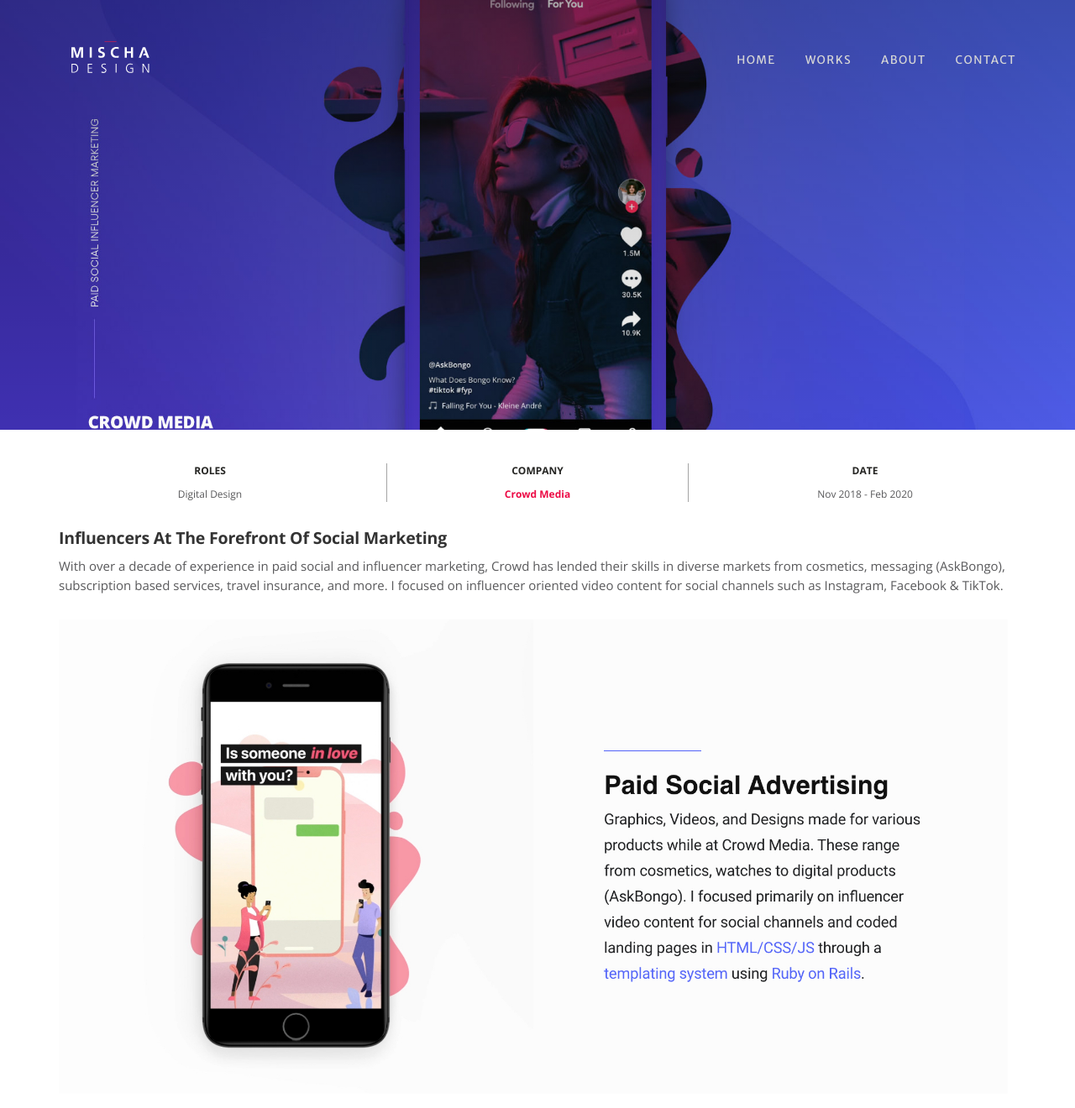
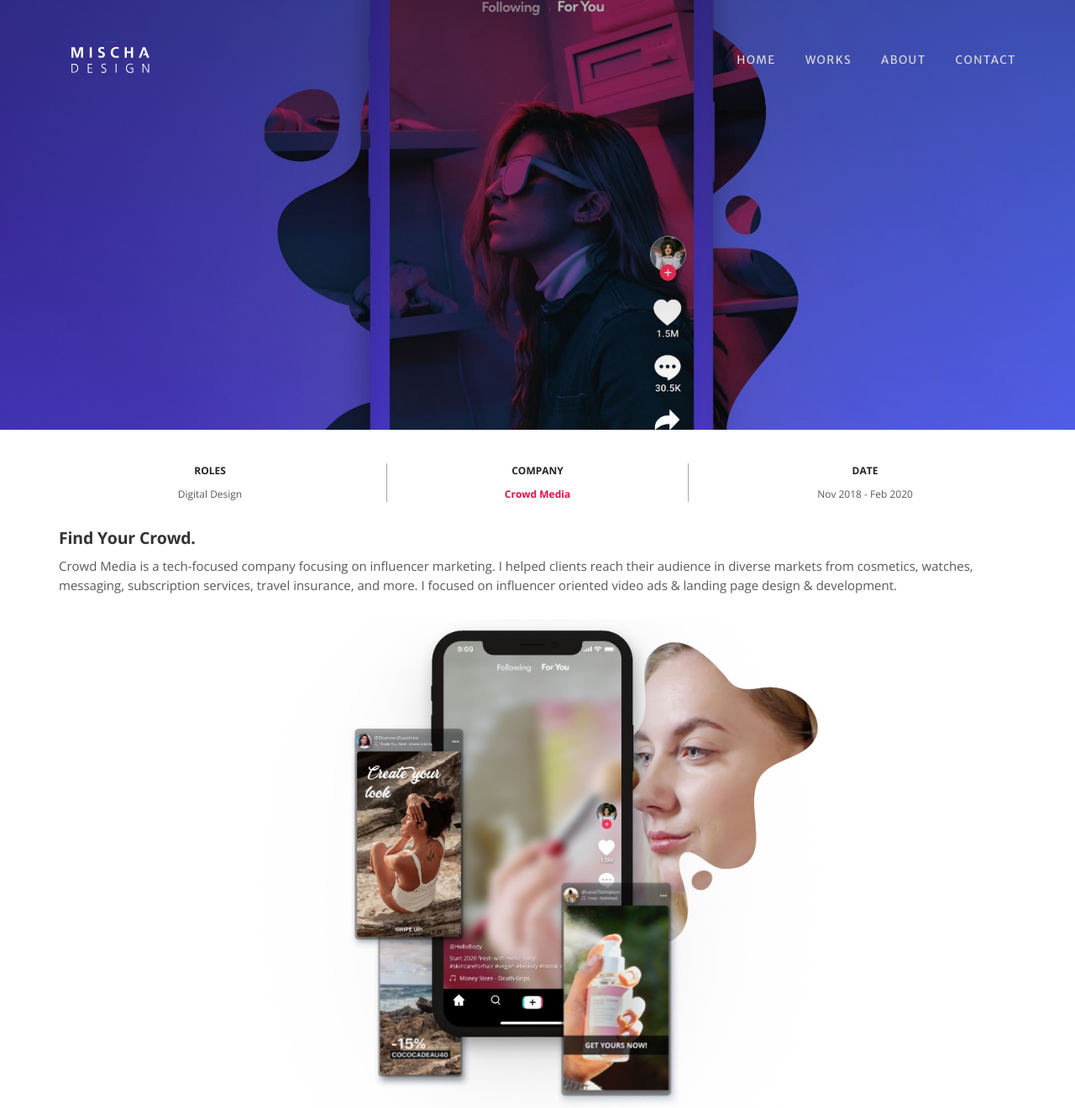
Before and after one commit to mfgoes/portfolio, a PHP site: page /crowdmedia.html in a window 1280 px wide. Shown: the top 1320 px of the page at 84% size. Run offline with PHP 8.4, Linux system fonts and the light colour scheme.

Commit message:
crowd page update 3
-new images
-new video
-new CSS

```diff
--- a/crowdmedia.html
+++ b/crowdmedia.html
@@ -28,6 +28,24 @@
     <meta name="msapplication-TileImage" content="img/favicons/favicon.png">
     <meta name="msapplication-config" content="img/favicons/browserconfig.xml">
     <meta name="theme-color" content="#16181a">
+
+    <style>
+        /*a {
+            color: #4747D8;
+        }*/
+
+        ::selection {
+        background: #4747D8;
+        }
+
+        @media (max-width: 700px) {
+        	iframe {
+        		height: auto;
+        	}
+        }
+
+    </style>
+
 </head>
 
 <body >
@@ -36,7 +54,7 @@
     <!-- End Navbar -->
 
     <!-- Start Header About Studio -->
-    <header class="about-studio item-img-crowd img-header">
+    <header class="about-studio item-img-crowd2 img-header">
         <div class="overlay grained"></div>
         <div class="container">
         </div>
@@ -73,17 +91,16 @@
 
             <!-- Start Post Content Text -->
             <div class="post-content-text">
-                <h2>influencers at the Forefront of Social marketing</h2>
+                <h2>Find your <strong>Crowd.</strong></h2>
                 <!-- Text 1 -->
-                <p>With over a decade of experience in paid social and influencer marketing, Crowd has lended their skills in diverse markets from cosmetics, messaging (AskBongo), subscription based services, travel insurance, and more. I focused on influencer oriented video content for social channels such as Instagram, Facebook & TikTok.</p>
+                <p>Crowd Media is a tech-focused company focusing on influencer marketing. I helped clients reach their audience in diverse markets from cosmetics, watches, messaging, subscription services, travel insurance, and more. I focused on influencer oriented video ads & landing page design & development.</p>
 
-               <img class ="img_full"src="img/crowdmedia/paidsocialadvertising.jpg" alt="">
-               <img class ="img_full"src="img/crowdmedia/Group 123.jpg" alt="">
-               <img class ="img_full"src="img/crowdmedia/LP 2.jpg" alt="">
-               <img class ="img_full"src="img/crowdmedia/Group 129.jpg" alt="">
-               <img class ="img_full"src="img/crowdmedia/Group 127.jpg" alt="">
-               <img class ="img_full"src="img/crowdmedia/Group 130.jpg" alt="">
-
+               <img class ="img_full"src="img/crowdmedia/portfolio - influencer img.jpg" alt="">
+               <img class ="img_full_nomargin"src="img/crowdmedia/dashboard.jpg" alt="">
+               <img class ="img_full"src="img/crowdmedia/lps.jpg" alt="">
+               <iframe src="https://player.vimeo.com/video/386458604?autoplay=1&loop=20&autopause=0" width="100%" height="816" title="false" byline="false" frameborder="0" loop="true" allowfullscreen></iframe>
+               <img class ="img_full_nomargin"src="img/crowdmedia/generic.jpg" alt="">
+               <img class ="img_full_nomargin"src="img/crowdmedia/missbongosite.jpg" alt="">
             </div>
 
             <!-- "Up next" section Add header with color here-->
--- a/css/styles.css
+++ b/css/styles.css
@@ -1256,6 +1256,14 @@ a:hover {
     background-size: cover;
 }
 
+.item-img-crowd2 {
+    height: 600px;
+    width: 100%;
+    background: url('../img/background/crowdmedia2.jpg') no-repeat center center;
+    -webkit-background-size: cover;
+    background-size: cover;
+}
+
 .item-img-evbox {
     height: 600px;
     width: 100%;
@@ -1289,13 +1297,6 @@ a:hover {
     background-size: cover;
 }
 
-.item-img-crowd2 {
-    height: 600px;
-    width: 100%;
-    background: url('../img/background/crowdmedia3.jpg') no-repeat center center;
-    -webkit-background-size: cover;
-    background-size: cover;
-}
 
 .item-img-6 {
     height: 600px;
@@ -1670,6 +1671,12 @@ a:hover {
     width: 100%;
     height: 100%;
     margin-bottom: 20px;
+}
+
+.img_full_nomargin {
+    width: 100%;
+    height: 100%;
+    margin-bottom: 0px;
 }
 
 .img_bootcamp1 {
--- a/index.html
+++ b/index.html
@@ -361,7 +361,7 @@
                         </div>
                     </div>
                     <!-- End Items 4 -->
-                    <!-- Start Items 5 -->
+
                     <div class="item-grid Interactive col-lg-12 col-md-12 col-sm-12 col-xs-12">
                         <div class="item">
                             <div class="item-img-5 grid_responsive">
@@ -376,6 +376,7 @@
                             </div>
                         </div>
                     </div>
+
                     <!-- End Items 5 -->
 
                     <!-- Start Items 1
```
Also changed, not shown: bootcamp-website.html (+2 -5 lines), bootcamp.html (+4 -21 lines), img/background/crowdmedia1.jpg (deleted), img/background/crowdmedia2.jpg (added), img/background/travpro thumb web.jpg, img/crowdmedia/Group 127.jpg (deleted), img/crowdmedia/Group 129.jpg, img/crowdmedia/LP 2.jpg (deleted), img/crowdmedia/dashboard.jpg (added), img/crowdmedia/generic.jpg (added), img/crowdmedia/lps.jpg (added), img/crowdmedia/missbongosite.jpg (added), img/crowdmedia/portfolio - influencer img.jpg (added).
